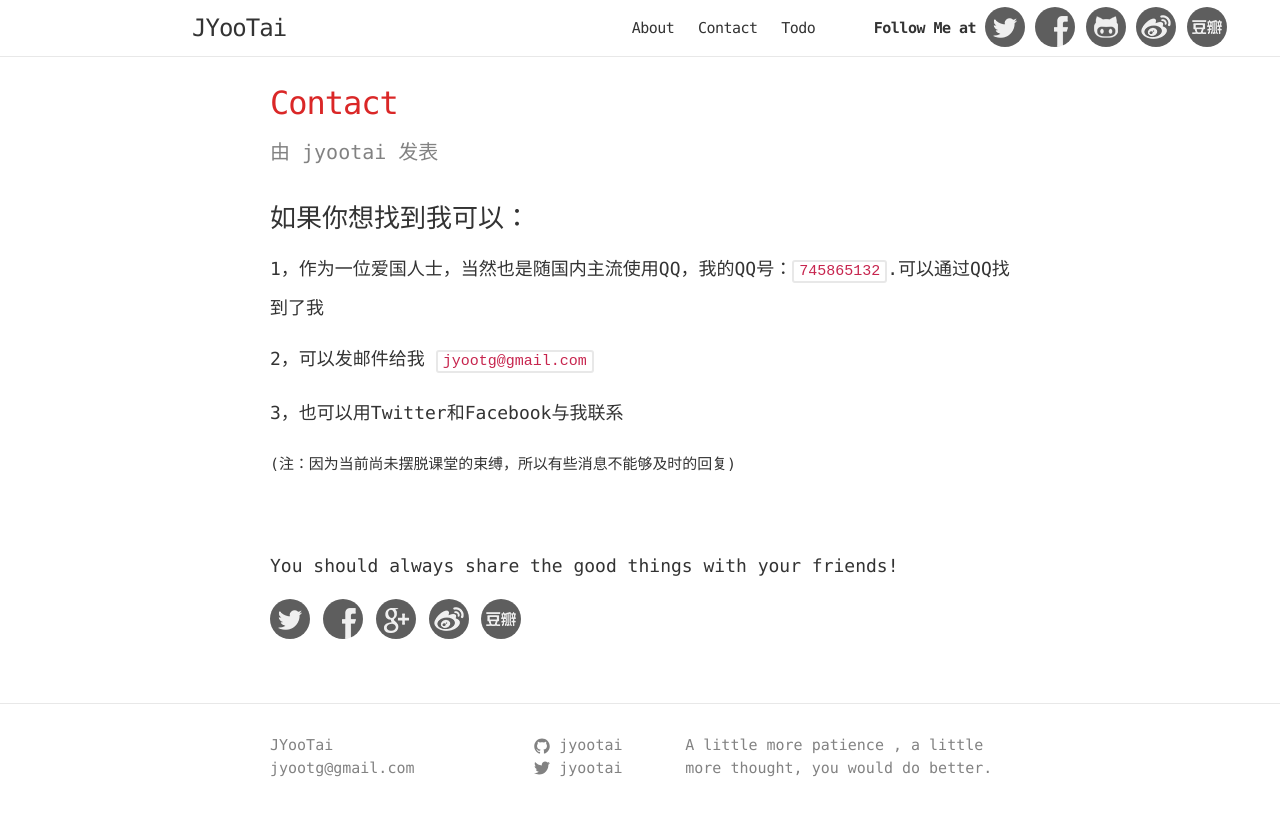
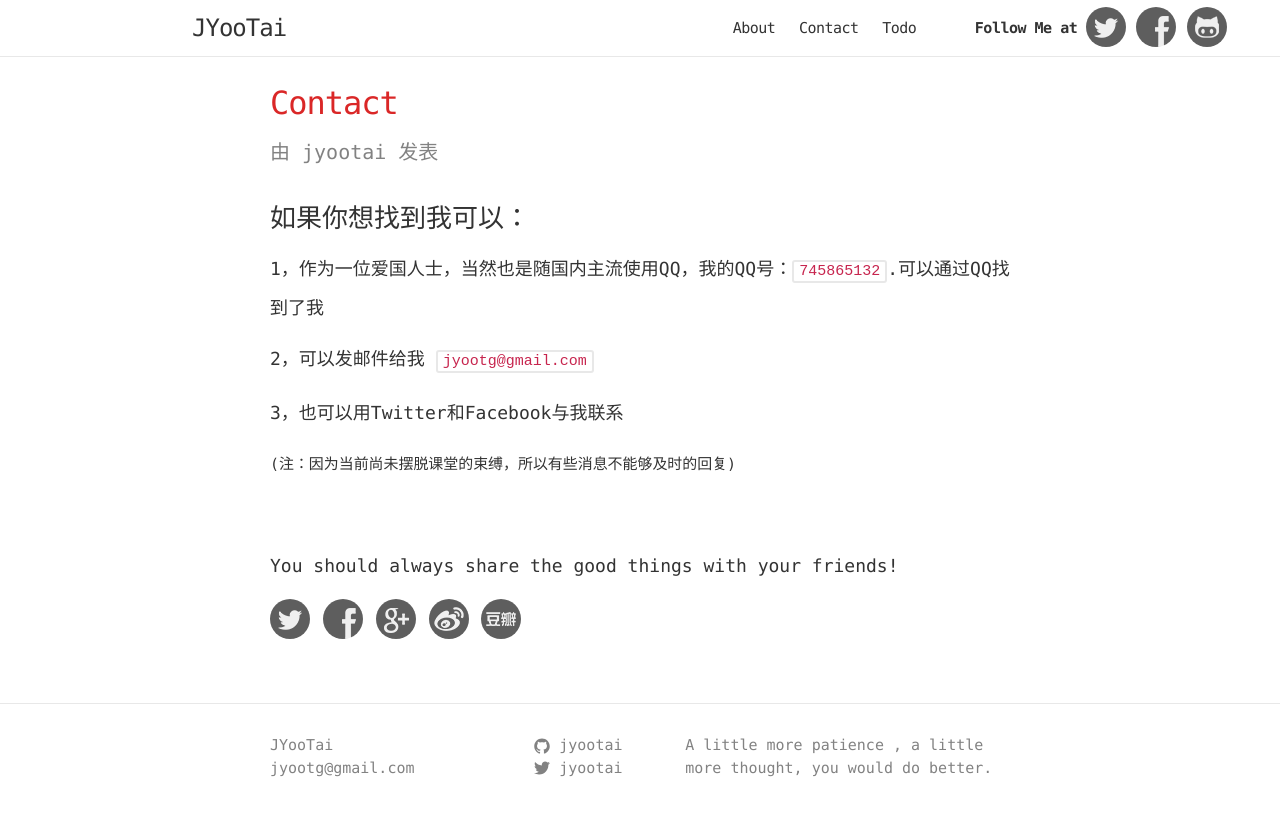
Before and after one commit to jyootai/jyootai.github.com, a Jekyll site: the page built from contact.html, in a window 1280 px wide. Shown: the top 816 px of the page. Built offline with Jekyll 4.4.1, drawn with Linux system fonts in a browser that asks for light colours.

Commit message:
modify share and follow links

```diff
--- a/_includes/follow.html
+++ b/_includes/follow.html
@@ -1,5 +1,7 @@
-<a class="social-share-element social-twitter" href="https://twitter.com/jyootai" target="_blank" title="Follow me on Twitter" onclick="_gaq.push(['_trackEvent', 'Follow', 'Twitter', window.location.pathname]);"></a>
-<a class="social-share-element social-facebook" href="https://facebook.com/jyootai" target="_blank" title="Follow me on Google Plus" onclick="_gaq.push(['_trackEvent', 'Follow', 'GPlus', window.location.pathname]);"></a>
-<a class="social-share-element social-github" href="https://github.com/jyootai" target="_blank" title="Follow me on GitHub" onclick="_gaq.push(['_trackEvent', 'Follow', 'GitHub', window.location.pathname]);"></a>
-<a class="social-share-element social-weibo" href="http://weibo.com/jyootai" target="_blank" title="Follow me on Sina Weibo" onclick="_gaq.push(['_trackEvent', 'Follow', 'Weibo', window.location.pathname]);"></a>
-<a class="social-share-element social-douban" href="http://www.douban.com/people/jyootai/" target="_blank" title="Follow me on Douban" onclick="_gaq.push(['_trackEvent', 'Follow', 'Douban', window.location.pathname]);"></a>
+<!--<a href="https://twitter.com/jyootai" class="twitter-follow-button" data-show-count="false">Follow @jyootai</a>-->
+<!--<script>!function(d,s,id){var js,fjs=d.getElementsByTagName(s)[0],p=/^http:/.test(d.location)?'http':'https';if(!d.getElementById(id)){js=d.createElement(s);js.id=id;js.src=p+'://platform.twitter.com/widgets.js';fjs.parentNode.insertBefore(js,fjs);}}(document, 'script', 'twitter-wjs');</script>-->
+<a class="social-share-element social-twitter" title="Follow Me at Twitter" onclick="window.open('https://twitter.com/intent/follow?screen_name=jyootai','Follow on Twitter','width=800px, height=600px');" ></a>
+<a class="social-share-element social-facebook" title="Follow Me at Facebook"  onclick="window.open('https://facebook.com/jyootai','Follow on Facebook','width=800px, height=600px');"></a>
+<a class="social-share-element social-github" title="Follow Me at Github" onclick="window.open('https://github.com/jyootai','Follow on Github','width=800px, height=600px');"></a>
+<!--<a class="social-share-element social-weibo" onclick="window.open('http://weibo.com/jyootai','Follow on Weibo','width=800px, height=600px');"></a>-->
+<!--<a class="social-share-element social-douban" onclick="window.open('http://www.douban.com/people/jyootai/','Follow on Douban','width=800px, height=600px');"></a>-->
--- a/_layouts/post.html
+++ b/_layouts/post.html
@@ -16,11 +16,11 @@
 <br>
 <p class="social-share-text">You should always share the good things with your friends!</p>
     <div class="social-share">
-        <a class="social-share-element social-twitter" href="https://twitter.com/intent/tweet?text={% if page.subtitle != null %}{{ page.subtitle }} {% endif %}{{ page.title }}&url={{ url }}&via=OviliaZhang&hashtags={{ tagStr }}" target="_blank" title="Share this post on Twitter" onclick="_gaq.push(['_trackEvent', 'Share', 'Twitter', window.location.pathname]);"></a>
-        <a class="social-share-element social-facebook" href="https://www.facebook.com/sharer/sharer.php?t={% if page.subtitle != null %}{{ page.subtitle }} {% endif %}{{ page.title }}&u={{ url }}" target="_blank" title="Share this post on Facebook" onclick="_gaq.push(['_trackEvent', 'Share', 'Facebook', window.location.pathname]);"></a>
-        <a class="social-share-element social-google" href="https://plus.google.com/share?url={{ site.url }}{{ page.url }}" target="_blank" title="Share this post on Google Plus" onclick="_gaq.push(['_trackEvent', 'Share', 'GPlus', window.location.pathname]);"></a>
-        <a class="social-share-element social-weibo" href="http://v.t.sina.com.cn/share/share.php?title=来围观+%40jyootai+的博文吧:{% if page.subtitle != null %}{{ page.subtitle }} {% endif %}{{ page.title }}&url={{ url }}{% if page.titleImg != null %}&pic={{ page.titleImg }}{% endif %}" target="_blank" title="Share this post on Sina Weibo" onclick="_gaq.push(['_trackEvent', 'Share', 'Weibo', window.location.pathname]);"></a>
-        <a class="social-share-element social-douban" href="http://shuo.douban.com/!service/share?href={{ site.url }}{{ page.url }}&name={% if page.subtitle != null %}{{ page.subtitle }} {% endif %}{{ page.title }}{% if page.titleImg != null %}&image={{ page.titleImg }}{% endif %}" target="_blank" title="Share this post on Dounban" onclick="_gaq.push(['_trackEvent', 'Share', 'Douban', window.location.pathname]);"></a>
+        <a class="social-share-element social-twitter" onclick="window.open('https://twitter.com/intent/tweet?text={% if page.subtitle != null %}{{ page.subtitle }} {% endif %}{{ page.title }}&url={{ url }}&via=jyootai&hashtags={{ tagStr }}','Share to Twitter','width=800px, height=600px');" target="_blank" title="Share this post on Twitter" ></a>
+        <a class="social-share-element social-facebook" onclick="window.open('https://www.facebook.com/sharer/sharer.php?t={% if page.subtitle != null %}{{ page.subtitle }} {% endif %}{{ page.title }}&u={{ url }}','Share to Facebook','width=800px, height=600px');" target="_blank" title="Share this post on Facebook"></a>
+        <a class="social-share-element social-google" onclick="window.open('https://plus.google.com/share?url={{ site.url }}{{ page.url }}','Share to G+','width=800px, height=600px');" target="_blank" title="Share this post on Google Plus"></a>
+        <a class="social-share-element social-weibo" onclick="window.open('http://v.t.sina.com.cn/share/share.php?title=来围观+%40jyootai+的博文吧:{% if page.subtitle != null %}{{ page.subtitle }} {% endif %}{{ page.title }}&url={{ url }}{% if page.titleImg != null %}&pic={{ page.titleImg }}{% endif %}','Share to Weibo','width=800px, height=600px');" target="_blank" title="Share this post on Sina Weibo"></a>
+        <a class="social-share-element social-douban" onclick="window.open('http://shuo.douban.com/!service/share?href={{ site.url }}{{ page.url }}&name={% if page.subtitle != null %}{{ page.subtitle }} {% endif %}{{ page.title }}{% if page.titleImg != null %}&image={{ page.titleImg }}{% endif %}','Share to Douban','width=800px, height=600px');" target="_blank" title="Share this post on Dounban"></a>
     </div>
 </br>
 <div class="comments">
```
